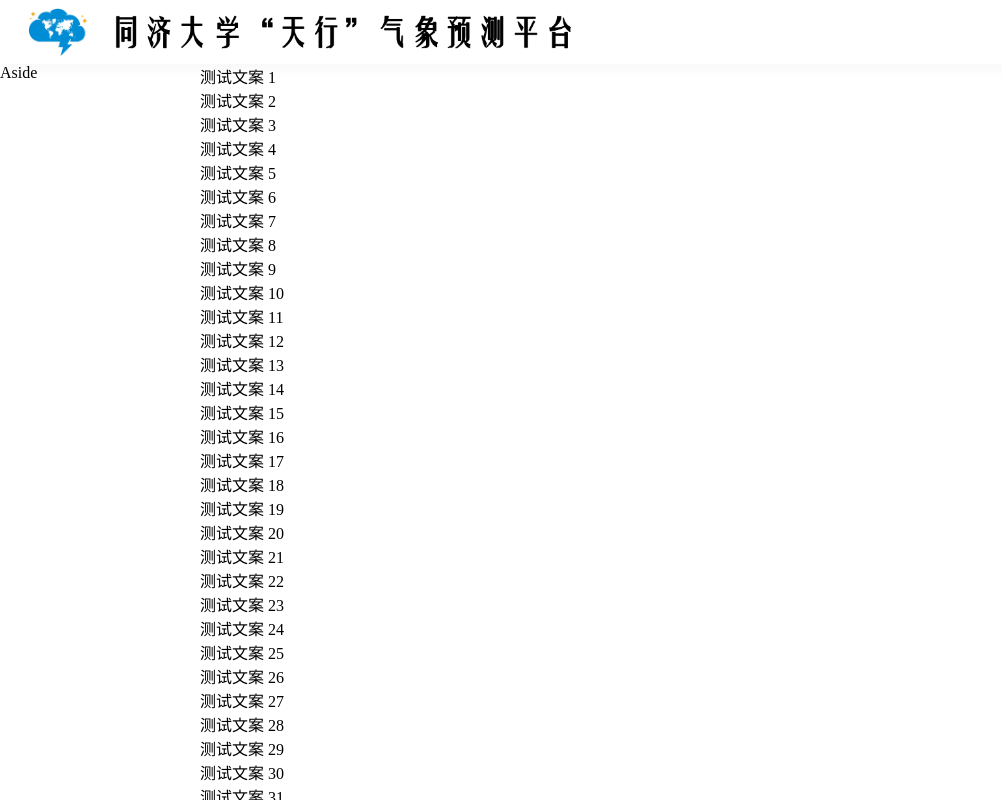
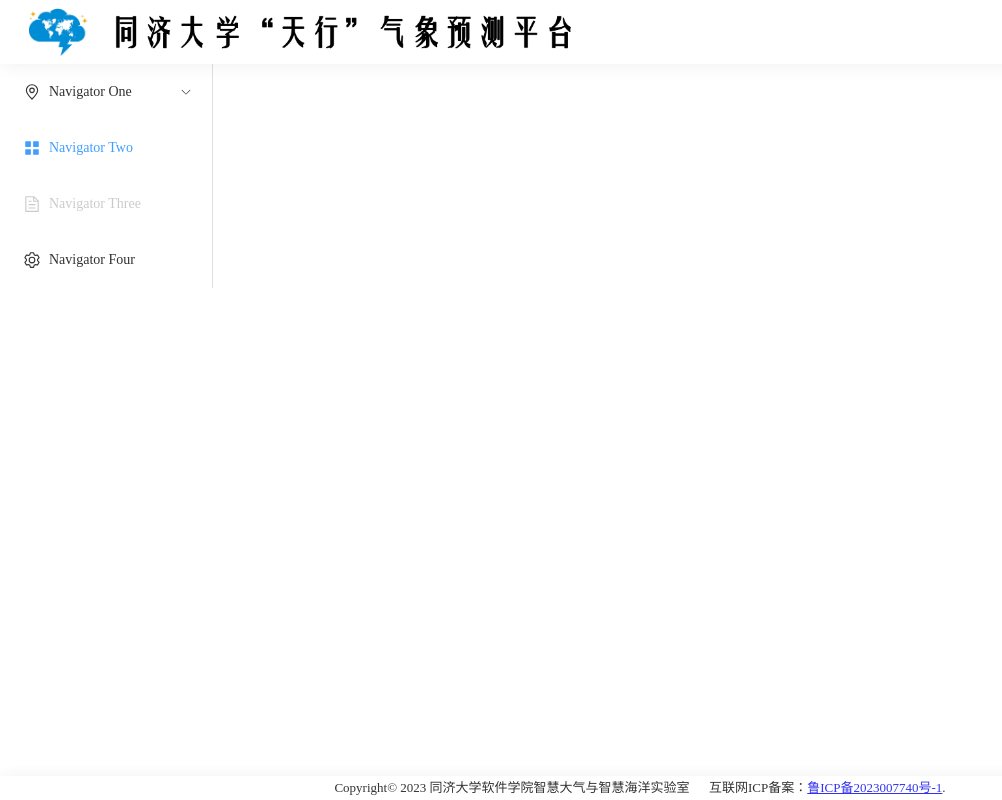
Before and after one commit to FXsGithub/TianXing-Frontend, a Vue app: page / in a window 1280 px wide. Shown: the whole page, without its empty margins (0-1002 px from the left). Built offline with nearby package versions, Linux system fonts and the light colour scheme.

Commit message:
添加footer

```diff
--- a/src/App.vue
+++ b/src/App.vue
@@ -1,6 +1,20 @@
-<script setup>
+<!--这个文件是首页，是网站的入口(root)-->
+
+<script lang="ts" setup>
 // 在这里引入组件
 // import HelloWorld from './components/HelloWorld.vue'
+import {
+  Document,
+  Menu as IconMenu,
+  Location,
+  Setting,
+} from '@element-plus/icons-vue'
+const handleOpen = (key: string, keyPath: string[]) => {
+  console.log(key, keyPath)
+}
+const handleClose = (key: string, keyPath: string[]) => {
+  console.log(key, keyPath)
+}
 </script>
 
 <template>
@@ -10,13 +24,61 @@
         <img src="./assets/logo.jpg" alt="logo"/>
         <img src="./assets/title.png" alt="logo"/>
       </el-header>
-      <el-container style="height: calc(100vh - 64px);">
-        <el-aside width="200px" style="">Aside</el-aside>
+      <el-container class="container">
         <el-main style="padding: 0">
           <el-scrollbar>
-            <div v-for="item in 70">测试文案 {{ item }}</div>
+            <el-row class="tac">
+              <el-col :span="4">
+                <el-menu
+                    default-active="2"
+                    class="el-menu-vertical-demo"
+                    @open="handleOpen"
+                    @close="handleClose"
+                >
+                  <el-sub-menu index="1">
+                    <template #title>
+                      <el-icon>
+                        <location/>
+                      </el-icon>
+                      <span>Navigator One</span>
+                    </template>
+                    <el-menu-item-group title="Group One">
+                      <el-menu-item index="1-1">item one</el-menu-item>
+                      <el-menu-item index="1-2">item two</el-menu-item>
+                    </el-menu-item-group>
+                    <el-menu-item-group title="Group Two">
+                      <el-menu-item index="1-3">item three</el-menu-item>
+                    </el-menu-item-group>
+                    <el-sub-menu index="1-4">
+                      <template #title>item four</template>
+                      <el-menu-item index="1-4-1">item one</el-menu-item>
+                    </el-sub-menu>
+                  </el-sub-menu>
+                  <el-menu-item index="2">
+                    <el-icon>
+                      <icon-menu/>
+                    </el-icon>
+                    <span>Navigator Two</span>
+                  </el-menu-item>
+                  <el-menu-item index="3" disabled>
+                    <el-icon>
+                      <document/>
+                    </el-icon>
+                    <span>Navigator Three</span>
+                  </el-menu-item>
+                  <el-menu-item index="4">
+                    <el-icon>
+                      <setting/>
+                    </el-icon>
+                    <span>Navigator Four</span>
+                  </el-menu-item>
+                </el-menu>
+              </el-col>
+
+            </el-row>
           </el-scrollbar>
         </el-main>
+        <el-footer class="footer"><div>Copyright© 2023 同济大学软件学院智慧大气与智慧海洋实验室&nbsp;&nbsp;&nbsp;&nbsp;&nbsp;&nbsp;互联网ICP备案：<a href="https://beian.miit.gov.cn/">鲁ICP备2023007740号-1</a>.</div></el-footer>
       </el-container>
     </el-container>
 
@@ -28,15 +90,33 @@
 <style lang="scss" scoped>
 .header {
 
+  //将css代码统一写在一起，不要使用内联的形式, 右边这种写法非常不规范且难以维护 -> ( <div style="..."></div> )
   //下面这个css选择器，选择了header类元素内的img元素，这是sass语法，会被自动编译为css
   img {
     margin: 8px;
     height: 48px
   }
 
+  z-index: 8000;
   min-width: 800px;
   height: 64px;
   vertical-align: center;
-  box-shadow: 1px 0 18px rgba(51, 51, 51, .06)
+  box-shadow: 1px 0 18px rgba(51, 51, 51, .08)
+}
+
+.container{
+  height: calc(100vh - 64px);
+}
+
+.footer{
+  div{
+    height: 24px;
+    line-height: 24px;
+  }
+  height: 24px;
+  box-shadow: 1px 0 18px rgba(51, 51, 51, .08);
+  opacity: 80%;
+  font-size: small;
+  text-align: center;
 }
 </style>
```
